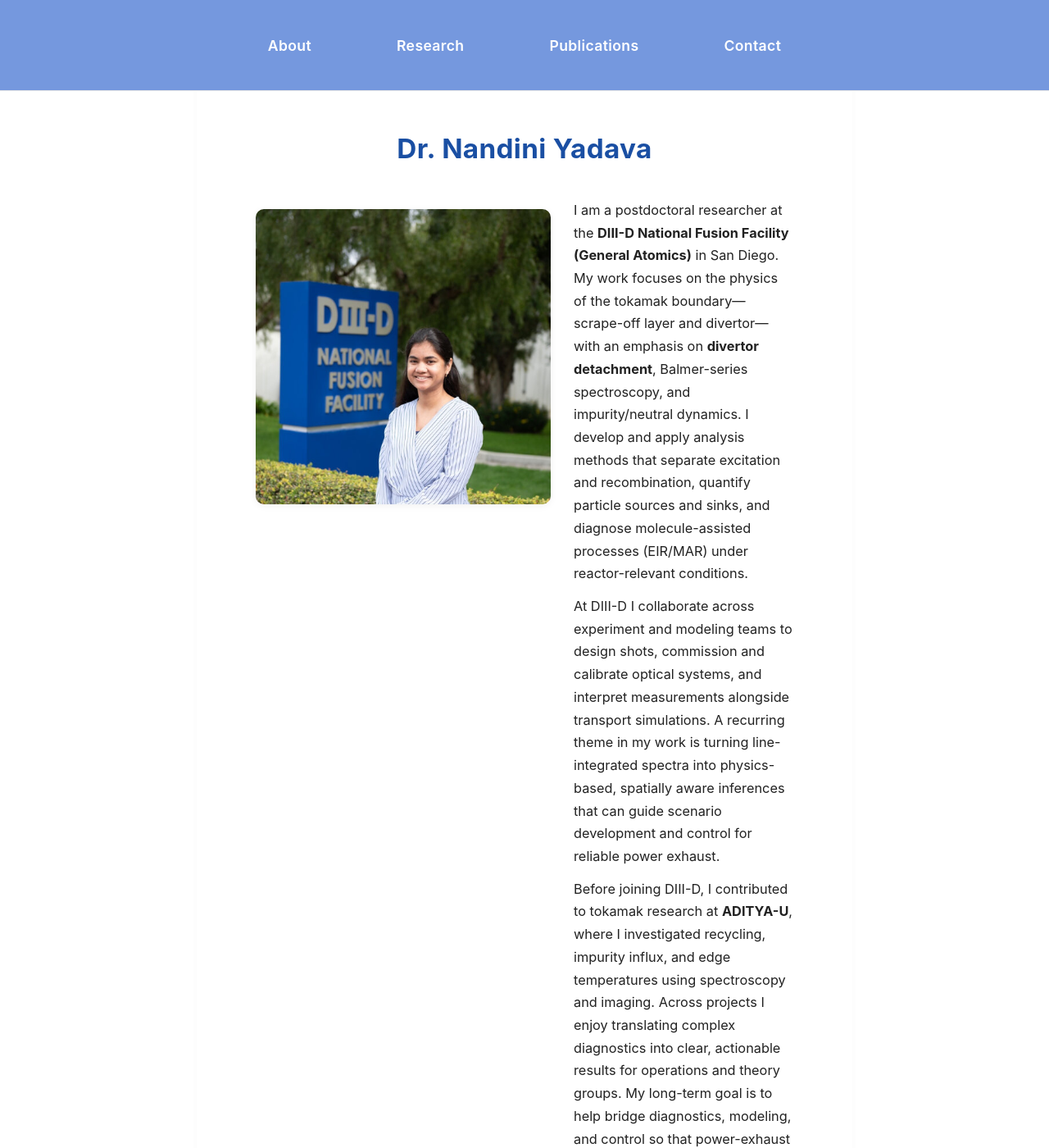
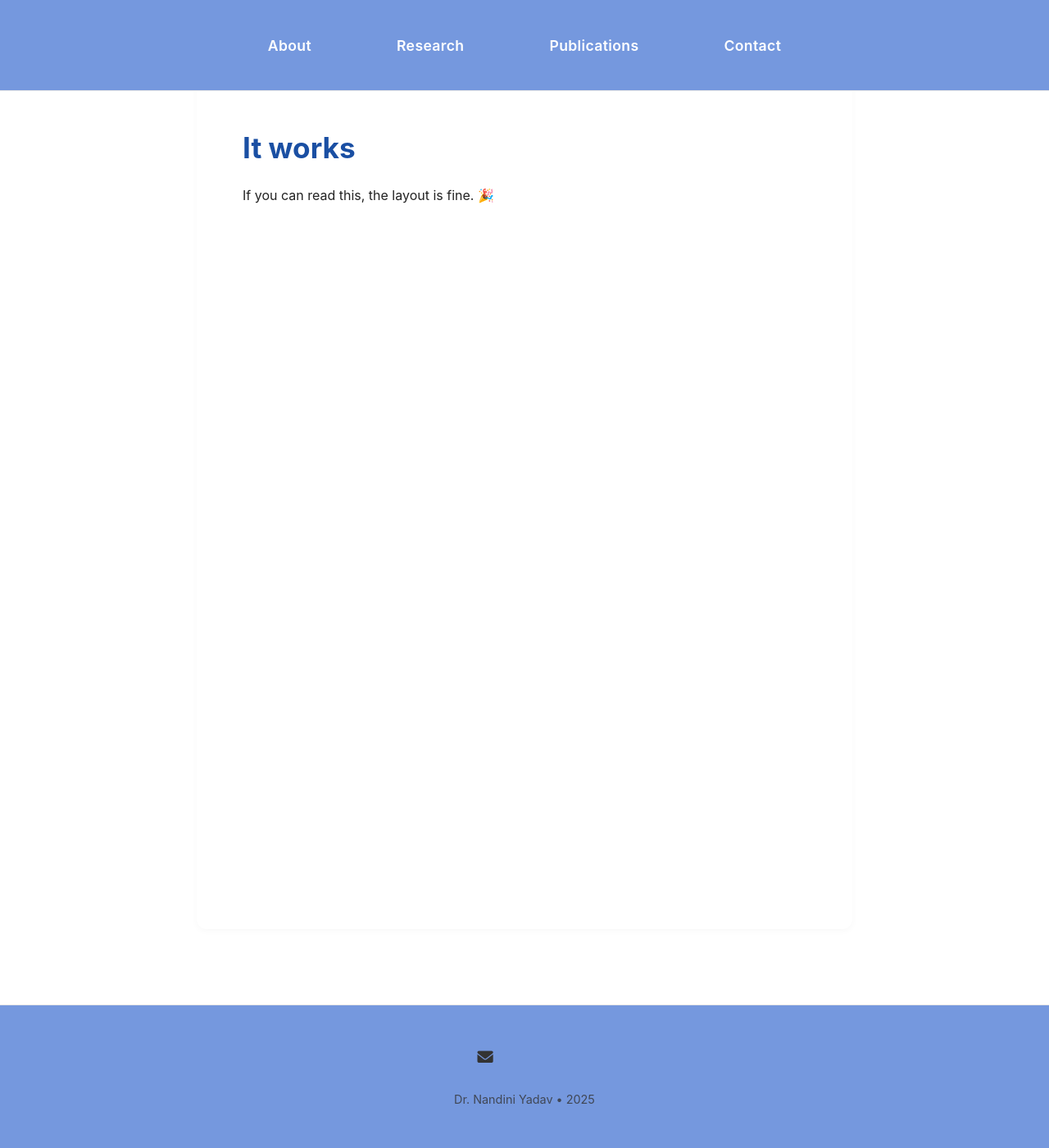
Before and after one commit to nandiniyadavaa/Researcher-NandiniYadav, a Jekyll site: the page built from pages/about.md, in a window 1280 px wide and 1400 px high. Shown: the whole window at 82% size. Built offline with Jekyll 4.4.1, drawn with Linux system fonts in a browser that asks for light colours; a style sheet for code colours, icons or effects is not loaded; some of the changed text lies outside the part shown.

Commit message:
Update about.md

```diff
--- a/pages/about.md
+++ b/pages/about.md
@@ -1,88 +1,8 @@
 ---
-title: About
 layout: default
-permalink: /about/
+title: Test
+permalink: /test/
 ---
 
-<style>
-/* ====== Clean About layout (like the screenshot) ====== */
-.about-wrap{
-  max-width: 1100px; margin: 0 auto; padding: 0 1rem 2rem;
-}
-.about-title{
-  text-align: center; font-size: clamp(1.8rem, 2.6vw, 2.4rem);
-  font-weight: 700; letter-spacing:.01em; margin: .2rem 0 1.4rem;
-}
-.about-grid{
-  display:grid; grid-template-columns: 360px 1fr; gap: 28px; align-items:start;
-}
-@media (max-width: 980px){ .about-grid{ grid-template-columns:1fr; } }
-
-.about-photo img{
-  width:100%; height:auto; display:block; border-radius:10px;
-  box-shadow: 0 2px 10px rgba(0,0,0,.06);
-}
-
-/* readable paragraphs like the example */
-.about-body p{
-  margin: .75rem 0; line-height: 1.7; font-size: 1.02rem; color:#222;
-}
-.about-body a{ color:#0d3ea9; font-weight:600; text-decoration: underline; }
-.about-body strong{ font-weight:700; }
-.about-body em{ font-style: italic; }
-
-/* optional subtle divider between main paragraphs and the list below */
-.hr-soft{ height:1px; background:#e6e6e6; border:0; margin: 1.4rem 0; }
-</style>
-
-<div class="about-wrap">
-  <h1 class="about-title">Dr. Nandini Yadava</h1>
-
-  <div class="about-grid">
-    <!-- LEFT: Photo -->
-    <div class="about-photo">
-      <!-- Put your image here -->
-      <img src="{{ site.baseurl }}/assets/image/Nandini_Yadava.jpg" alt="Nandini Yadava">
-    </div>
-
-    <!-- RIGHT: Long bio -->
-    <div class="about-body">
-
-      <p>
-        I am a postdoctoral researcher at the
-        <strong>DIII-D National Fusion Facility (General Atomics)</strong> in San Diego.
-        My work focuses on the physics of the tokamak boundary—scrape-off layer and divertor—with an emphasis on
-        <strong>divertor detachment</strong>, Balmer-series spectroscopy, and impurity/neutral dynamics.
-        I develop and apply analysis methods that separate excitation and recombination, quantify particle sources
-        and sinks, and diagnose molecule-assisted processes (EIR/MAR) under reactor-relevant conditions.
-      </p>
-
-      <p>
-        At DIII-D I collaborate across experiment and modeling teams to design shots, commission and calibrate
-        optical systems, and interpret measurements alongside transport simulations. A recurring theme in my work
-        is turning line-integrated spectra into physics-based, spatially aware inferences that can guide scenario
-        development and control for reliable power exhaust.
-      </p>
-
-      <p>
-        Before joining DIII-D, I contributed to tokamak research at <strong>ADITYA-U</strong>, where I investigated
-        recycling, impurity influx, and edge temperatures using spectroscopy and imaging. Across projects I enjoy
-        translating complex diagnostics into clear, actionable results for operations and theory groups.
-        My long-term goal is to help bridge diagnostics, modeling, and control so that power-exhaust solutions for
-        future fusion devices are robust and repeatable.
-      </p>
-
-      <hr class="hr-soft">
-
-      <p><strong>Research themes:</strong> divertor detachment; edge/SOL transport; Balmer spectroscopy; impurity/neutral dynamics; EIR/MAR; power exhaust; tokamak diagnostics.</p>
-
-      <p><strong>Profiles:</strong>
-        <a href="https://orcid.org/0000-0001-5522-2450" target="_blank" rel="noopener">ORCID</a> ·
-        <a href="https://scholar.google.com/" target="_blank" rel="noopener">Google Scholar</a> ·
-        <a href="https://www.researchgate.net/" target="_blank" rel="noopener">ResearchGate</a> ·
-        <a href="https://publons.com/" target="_blank" rel="noopener">Publons</a>
-      </p>
-
-    </div>
-  </div>
-</div>
+# It works
+If you can read this, the layout is fine. 🎉
```
